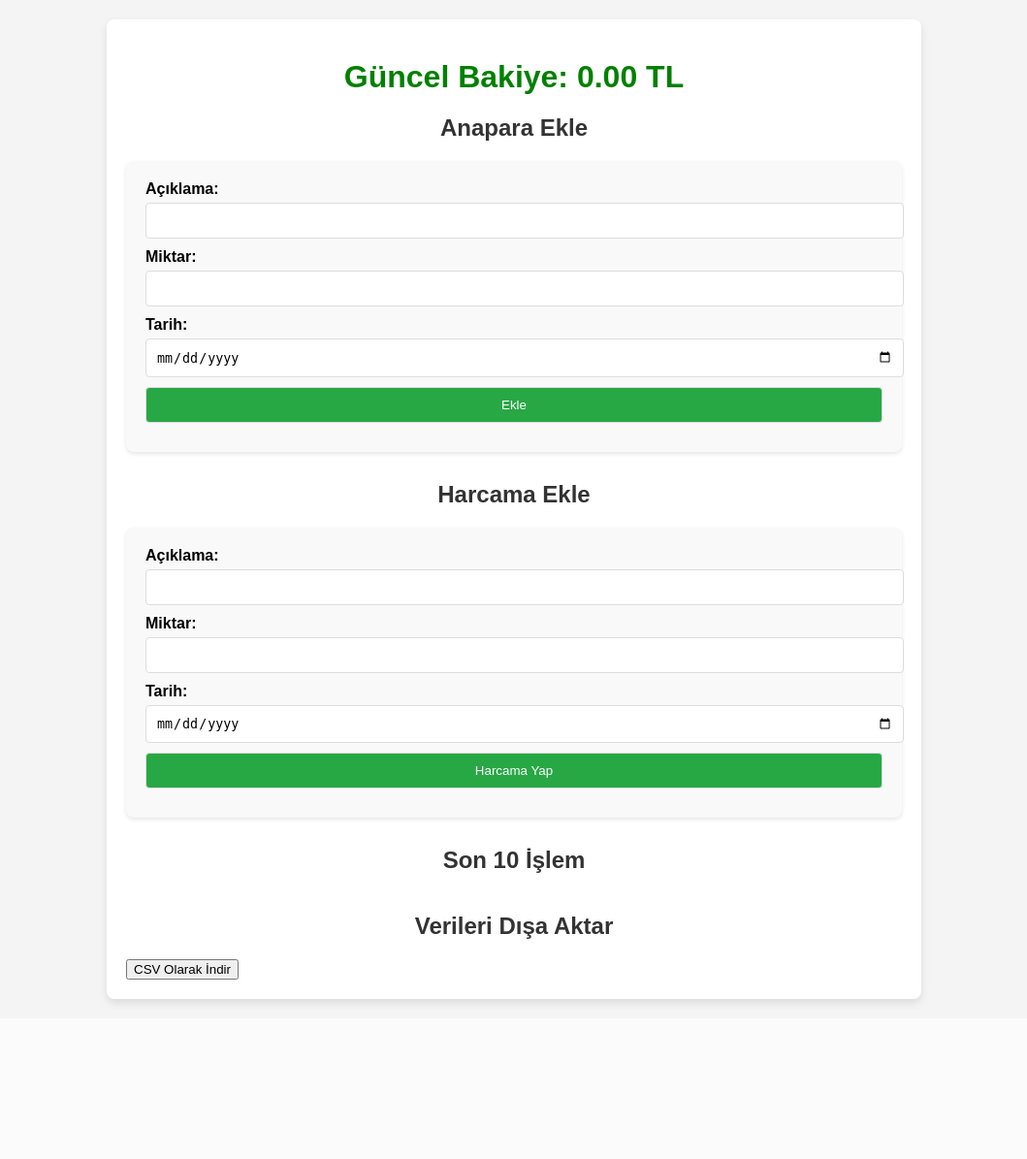
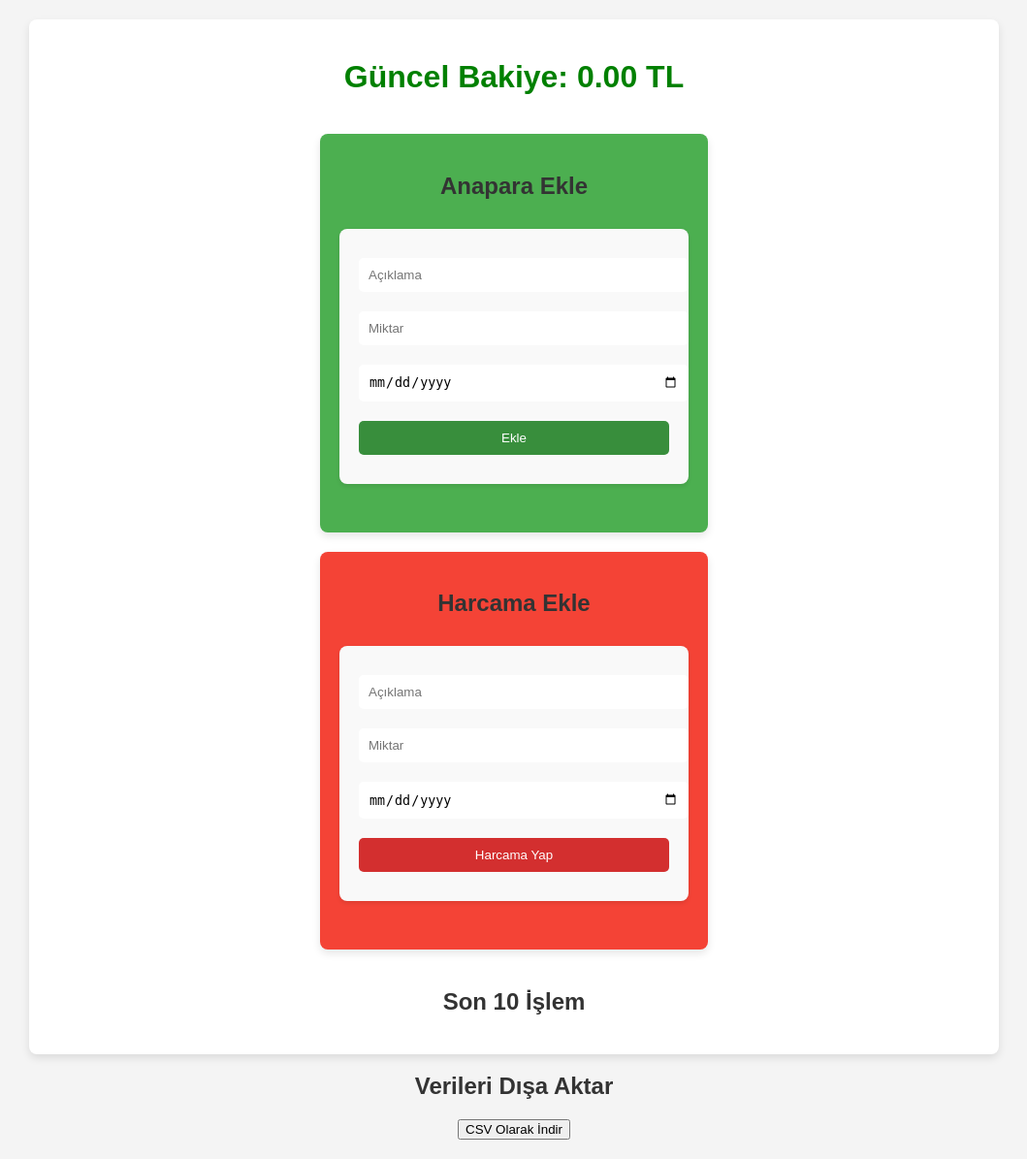
Before and after one commit to fatihc07/b-t-e, a Flask app: page / in a window 1280 px wide. Shown: the whole page at 97% size, without its empty margins (110-1169 px from the left). Before the commit the page ends 1037 px from the top, so only its background shows below. Run offline with Flask 3, Linux system fonts and the light colour scheme; data comes from the database, SQL or seed files in the repository; both versions use the stored data as it was after the commit; data that the repository does not hold is empty; parts of the project's set-up code (start-up, migrations or seed data) failed here and were passed over; some libraries are stand-ins or nearby versions.

Commit message:
Stil Düzenlemeleri 1.1

```diff
--- a/app.py
+++ b/app.py
@@ -4,7 +4,11 @@ from datetime import datetime
 import csv
 from io import StringIO
 app = Flask(__name__)
+from datetime import datetime
+import locale
 
+# Türkçe tarih formatı için locale ayarı
+locale.setlocale(locale.LC_TIME, 'tr_TR.UTF-8')
 # Veritabanı bağlantısı ve tabloların oluşturulması
 def connect_db():
     conn = sqlite3.connect('budget.db')
@@ -29,6 +33,21 @@ def init_db():
             conn.execute('INSERT INTO balance (id, total) VALUES (1, 0)')
         conn.commit()
 
+# İşlem ekleme (Anapara veya Harcama)
+@app.route('/add_transaction', methods=['POST'])
+def add_transaction():
+    description = request.form['description']
+    amount = float(request.form['amount'])
+    date = request.form['date']
+
+    conn = connect_db()
+    conn.execute('INSERT INTO transactions (description, amount, date) VALUES (?, ?, ?)', (description, amount, date))
+    conn.execute('UPDATE balance SET total = total + ? WHERE id = 1', (amount,))
+    conn.commit()
+    conn.close()
+    return redirect('/')
+
+# Ana sayfa, işlemleri ve güncel bakiyeyi gösterir
 @app.route('/')
 def index():
     conn = connect_db()
@@ -37,9 +56,11 @@ def index():
     conn.close()
 
     formatted_transactions = [{
+        'id': txn['id'],
         'description': txn['description'],
         'amount': "{:+,.2f}".format(float(txn['amount'])),
-        'date': datetime.strptime(txn['date'], '%Y-%m-%d').strftime('%B %d, %Y'),
+        # Tarihi Türkçe gün/ay/yıl formatında yazdırma
+        'date': datetime.strptime(txn['date'], '%Y-%m-%d').strftime('%d %B %Y'),
         'class': 'positive' if txn['amount'] >= 0 else 'negative'
     } for txn in transactions]
 
@@ -98,7 +119,21 @@ def export_csv():
     output.headers["Content-Disposition"] = "attachment; filename=transactions.csv"
     output.headers["Content-type"] = "text/csv; charset=utf-8"
     return output
+# İşlem silme ve güncelleme
+@app.route('/delete_transaction/<int:transaction_id>')
+def delete_transaction(transaction_id):
+    conn = connect_db()
+    transaction = conn.execute('SELECT amount FROM transactions WHERE id = ?', (transaction_id,)).fetchone()
+
+    if transaction:
+        amount = transaction['amount']
+        conn.execute('DELETE FROM transactions WHERE id = ?', (transaction_id,))
+        conn.execute('UPDATE balance SET total = total - ? WHERE id = 1', (amount,))
+        conn.commit()
+
+    conn.close()
+    return redirect('/')
 
 if __name__ == '__main__':
     init_db()
-    app.run(debug=True)
+    app.run(debug=True , host='0.0.0.0')
--- a/templates/index.html
+++ b/templates/index.html
@@ -4,6 +4,7 @@
     <meta charset="UTF-8">
     <meta name="viewport" content="width=device-width, initial-scale=1.0">
     <title>Harcamalar Takibi</title>
+    <link rel="stylesheet" href="https://cdn.jsdelivr.net/npm/sweetalert2@11/dist/sweetalert2.min.css">
     <style>
         body {
             font-family: 'Arial', sans-serif;
@@ -11,15 +12,24 @@
             margin: 0;
             padding: 20px;
             display: flex;
+            flex-direction: column;
+            align-items: center;
             justify-content: center;
+            min-height: 100vh;
+            box-sizing: border-box;
         }
         .container {
-            max-width: 800px;
             width: 100%;
+            max-width: 1000px;
+            padding: 20px;
             background-color: #fff;
-            padding: 20px;
             border-radius: 8px;
             box-shadow: 0 4px 8px rgba(0, 0, 0, 0.1);
+            display: flex;
+            flex-direction: column;
+            align-items: center;
+            gap: 20px;
+            box-sizing: border-box;
         }
         h1, h2 {
             color: #333;
@@ -29,7 +39,6 @@
             color: green;
             font-size: 2rem;
             margin-bottom: 20px;
-            text-align: center;
         }
         form {
             margin-bottom: 30px;
@@ -69,70 +78,178 @@
             border-radius: 8px;
             box-shadow: 0 4px 8px rgba(0, 0, 0, 0.1);
             display: flex;
+            flex-direction: column;
             justify-content: space-between;
             align-items: center;
+            gap: 10px;
+            max-width: 400px;
+            box-sizing: border-box;
         }
-        .card .description {
-            font-weight: bold;
-            font-size: 1.1rem;
+        .card input, .card button {
+            width: 100%;
+            padding: 10px;
+            margin-top: 10px;
+            border: none;
+            border-radius: 5px;
         }
-        .card .amount {
-            font-size: 1.2rem;
+        .card button {
+            color: white;
+            cursor: pointer;
+        }
+        .add-funds {
+            background-color: #4CAF50;
+        }
+        .add-expense {
+            background-color: #f44336;
+        }
+        .add-funds button {
+            background-color: #388E3C;
+        }
+        .add-expense button {
+            background-color: #D32F2F;
+        }
+        .transaction-card {
+            border-radius: 10px;
+            padding: 15px;
+            margin-bottom: 10px;
+            display: flex;
+            justify-content: space-between;
+            align-items: center;
+            background-color: white;
+            box-shadow: 0 4px 8px rgba(0,0,0,0.1);
+            width: 100%;
+            max-width: 800px;
         }
         .positive {
-            color: green;
+            background-color: #4CAF50;
+            color: white;
         }
         .negative {
-            color: red;
+            background-color: #f44336;
+            color: white;
+        }
+        .amount {
+            font-size: 1.5rem;
+            font-weight: bold;
+        }
+        .delete-btn {
+            background-color: rgb(50, 148, 205);
+            color: white;
+            border: none;
+            padding: 5px 10px;
+            margin-left: 25px;
+            cursor: pointer;
+            border-radius: 5px;
+        }
+        .description {
+            flex-grow: 1;
+            font-size: 1.2rem;
+            margin-right: 20px;
+        }
+        .transaction-panel {
+            background-color: lightblue;
+            padding: 20px;
+            border-radius: 10px;
+            width: 100%;
+            max-width: 1000px;
+            display: flex;
+            justify-content: space-around;
+            box-shadow: 0 4px 8px rgba(0, 0, 0, 0.1);
+        }
+        /* Bildirim mesajı */
+        .notification {
+            position: fixed;
+            top: 0;
+            left: 0;
+            width: 100%;
+            padding: 15px;
+            background-color: lightgreen;
+            border-bottom: 2px solid green;
+            color: green;
+            text-align: center;
+            display: none; /* Başlangıçta gizli */
+            z-index: 1000; /* Üstte görünmesi için */
         }
     </style>
+
 </head>
 <body>
+
+
+
+
     <div class="container">
         <h1 class="balance">Güncel Bakiye: {{ balance }} TL</h1>
 
+         <!-- Ana Para Ekleme Kartı -->
+         <div class="card add-funds">
             <h2>Anapara Ekle</h2>
             <form action="/add_funds" method="POST">
-            <label>Açıklama:</label>
-            <input type="text" name="description" required>
-
-            <label>Miktar:</label>
-            <input type="number" name="amount" step="0.01" required>
-
-            <label>Tarih:</label>
+                <input type="text" name="description" placeholder="Açıklama" required>
+                <input type="number" name="amount" step="0.01" placeholder="Miktar" required>
                 <input type="date" name="date" required>
-
                 <button type="submit">Ekle</button>
             </form>
+        </div>
 
+        <div class="card add-expense">
             <h2>Harcama Ekle</h2>
             <form action="/add_expense" method="POST">
-            <label>Açıklama:</label>
-            <input type="text" name="description" required>
-
-            <label>Miktar:</label>
-            <input type="number" name="amount" step="0.01" required>
-
-            <label>Tarih:</label>
+                <input type="text" name="description" placeholder="Açıklama" required>
+                <input type="number" name="amount" step="0.01" placeholder="Miktar" required>
                 <input type="date" name="date" required>
-
                 <button type="submit">Harcama Yap</button>
             </form>
+        </div>
 
         <h2>Son 10 İşlem</h2>
-        <div class="card-list">
         {% for transaction in transactions %}
-            <div class="card">
+        <div class="transaction-card {{ transaction.class }}">
             <div class="description">{{ transaction.date }} - {{ transaction.description }}</div>
-                <div class="amount {{ transaction.class }}">
-                    {{ transaction.amount }} TL
-                </div>
+            <div class="amount">{{ transaction.amount }} TL</div>
+            <button class="delete-btn" onclick="confirmDelete({{ transaction.id }})">Sil</button>
         </div>
         {% endfor %}
     </div>
+
+
+
+
         <h2>Verileri Dışa Aktar</h2>
         <a href="/export_csv"><button>CSV Olarak İndir</button></a>
     </div>
     </div>
+    <script src="https://cdn.jsdelivr.net/npm/sweetalert2@11"></script>
+    <script>
+        // Silme işlemi öncesinde onay kutusu açma
+        function confirmDelete(transactionId) {
+            // SweetAlert2 ile onay kutusu aç
+            Swal.fire({
+                title: 'Emin misiniz?',
+                text: 'Bu işlemi silmek istediğinize emin misiniz?',
+                icon: 'warning',
+                showCancelButton: true,
+                confirmButtonColor: '#3085d6',
+                cancelButtonColor: '#d33',
+                confirmButtonText: 'Evet, sil!',
+                cancelButtonText: 'İptal'
+            }).then((result) => {
+                if (result.isConfirmed) {
+                    // Onaylandıysa silme işlemini yap ve başarı mesajını göster
+                    Swal.fire({
+                        title: 'Başarılı!',
+                        text: 'Başarıyla silindi!',
+                        icon: 'success',
+                        timer: 2000, // 2 saniye sonra yönlendirme
+                        showConfirmButton: false,
+                        timerProgressBar: true,
+                    }).then(() => {
+                        // 2 saniye sonra sayfayı yönlendir
+                        window.location.href = '/delete_transaction/' + transactionId;
+                    });
+                }
+            });
+        }
+    </script>
 </body>
 </html>
```
Also changed, not shown: budget.db. Lines whose indentation alone changed are shown as unchanged.
